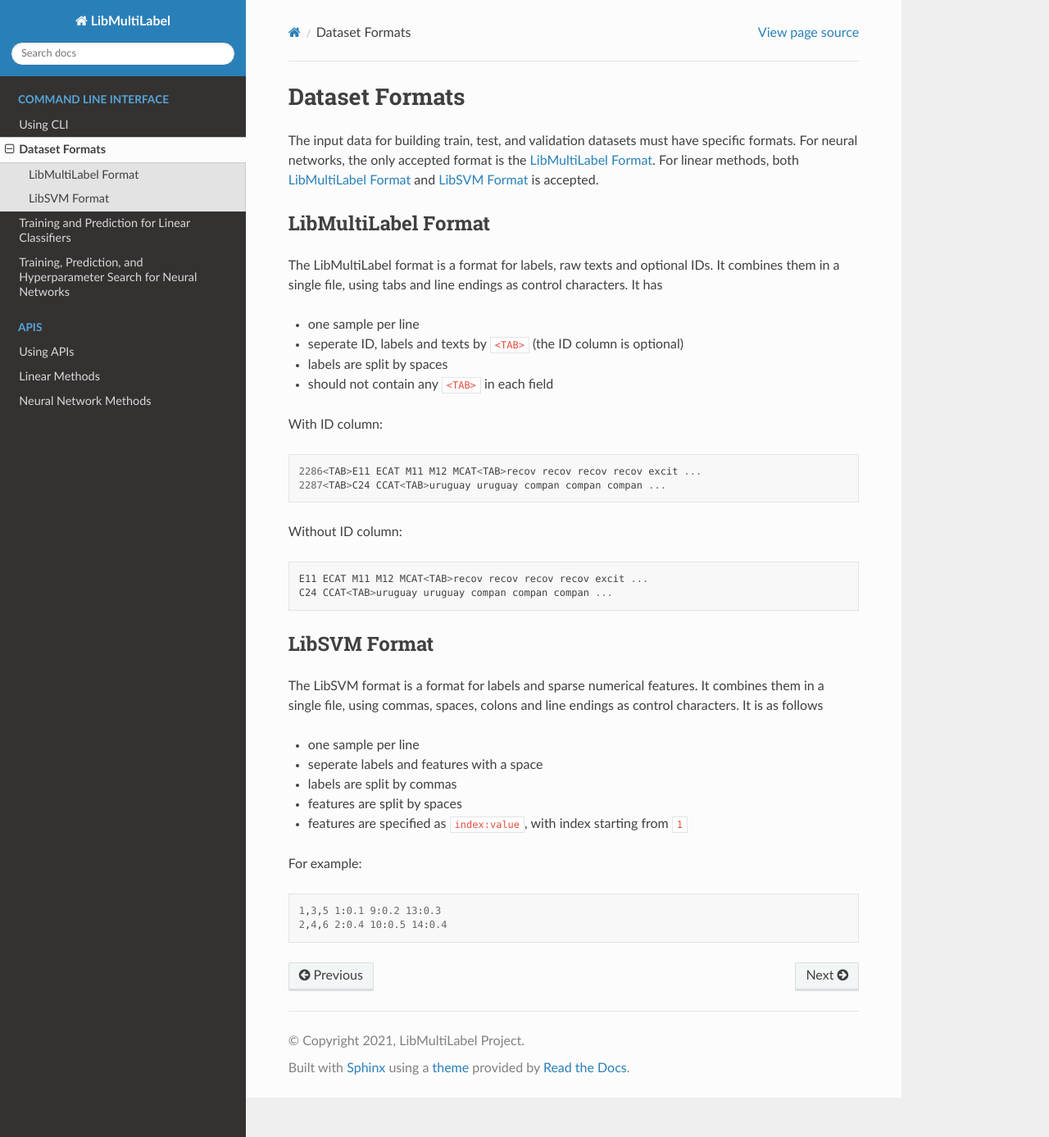
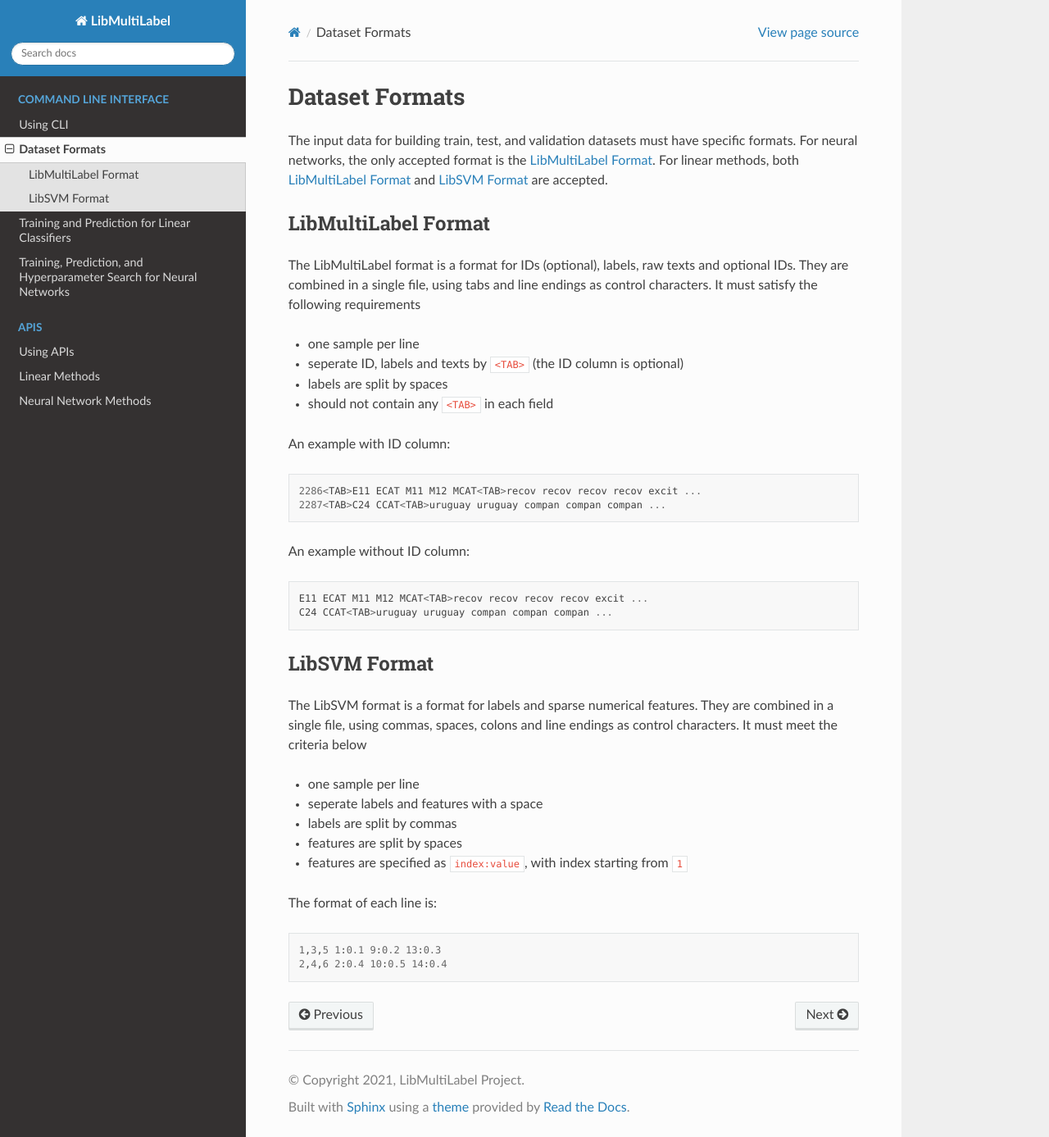
Before and after one commit to ASUS-AICS/LibMultiLabel, a Sphinx documentation site: the page built from docs/cli/data_format.rst, in a window 1280 px wide and 1387 px high. Shown: the whole window at 82% size. Built offline with Sphinx 7.4.7 and the Read the Docs theme 2.0.0, drawn with Linux system fonts in a browser that asks for light colours.

Commit message:
Update cli/data_format.rst & cli/nn.rst.

```diff
--- a/docs/cli/data_format.rst
+++ b/docs/cli/data_format.rst
@@ -5,29 +5,29 @@
 For neural networks, the only accepted format is the
 :ref:`libmultilabel-format`. For linear methods,
 both :ref:`libmultilabel-format` and
-:ref:`libsvm-format` is accepted.
+:ref:`libsvm-format` are accepted.
 
 .. _libmultilabel-format:
 
 LibMultiLabel Format
 --------------------
 
-The LibMultiLabel format is a format for labels,
-raw texts and optional IDs. It combines them
-in a single file, using tabs and line endings as control characters.
-It has
+The LibMultiLabel format is a format for IDs (optional),
+labels, raw texts and optional IDs. They are combined in a
+single file, using tabs and line endings as control characters.
+It must satisfy the following requirements
 
 - one sample per line
 - seperate ID, labels and texts by ``<TAB>`` (the ID column is optional)
 - labels are split by spaces
 - should not contain any ``<TAB>`` in each field
 
-With ID column::
+An example with ID column::
 
     2286<TAB>E11 ECAT M11 M12 MCAT<TAB>recov recov recov recov excit ...
     2287<TAB>C24 CCAT<TAB>uruguay uruguay compan compan compan ...
 
-Without ID column::
+An example without ID column::
 
     E11 ECAT M11 M12 MCAT<TAB>recov recov recov recov excit ...
     C24 CCAT<TAB>uruguay uruguay compan compan compan ...
@@ -38,9 +38,9 @@
 -------------
 
 The LibSVM format is a format for labels and sparse numerical
-features. It combines them in a single file,
+features. They are combined in a single file,
 using commas, spaces, colons and line endings as control characters.
-It is as follows
+It must meet the criteria below
 
 - one sample per line
 - seperate labels and features with a space
@@ -48,7 +48,7 @@
 - features are split by spaces
 - features are specified as ``index:value``, with index starting from ``1``
 
-For example::
+The format of each line is::
 
     1,3,5 1:0.1 9:0.2 13:0.3
     2,4,6 2:0.4 10:0.5 14:0.4
--- a/docs/cli/linear.rst
+++ b/docs/cli/linear.rst
@@ -2,7 +2,7 @@
 ==============================================
 
 Training and (Optional) Prediction
-^^^^^^^^
+^^^^^^^^^^^^^^^^^^^^^^^^^^^^^^^^^^
 
 For training, use
 
```
Also changed, not shown: docs/cli/nn.rst (+7 -2 lines).
